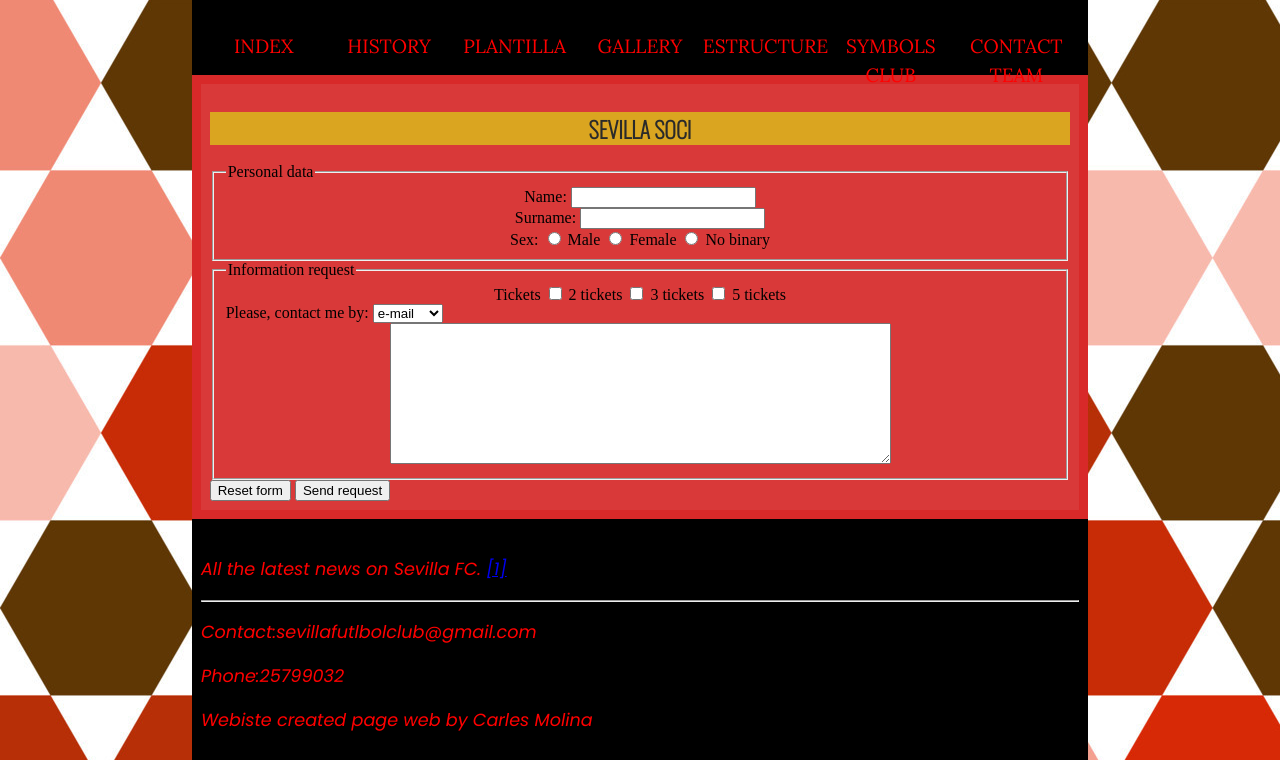
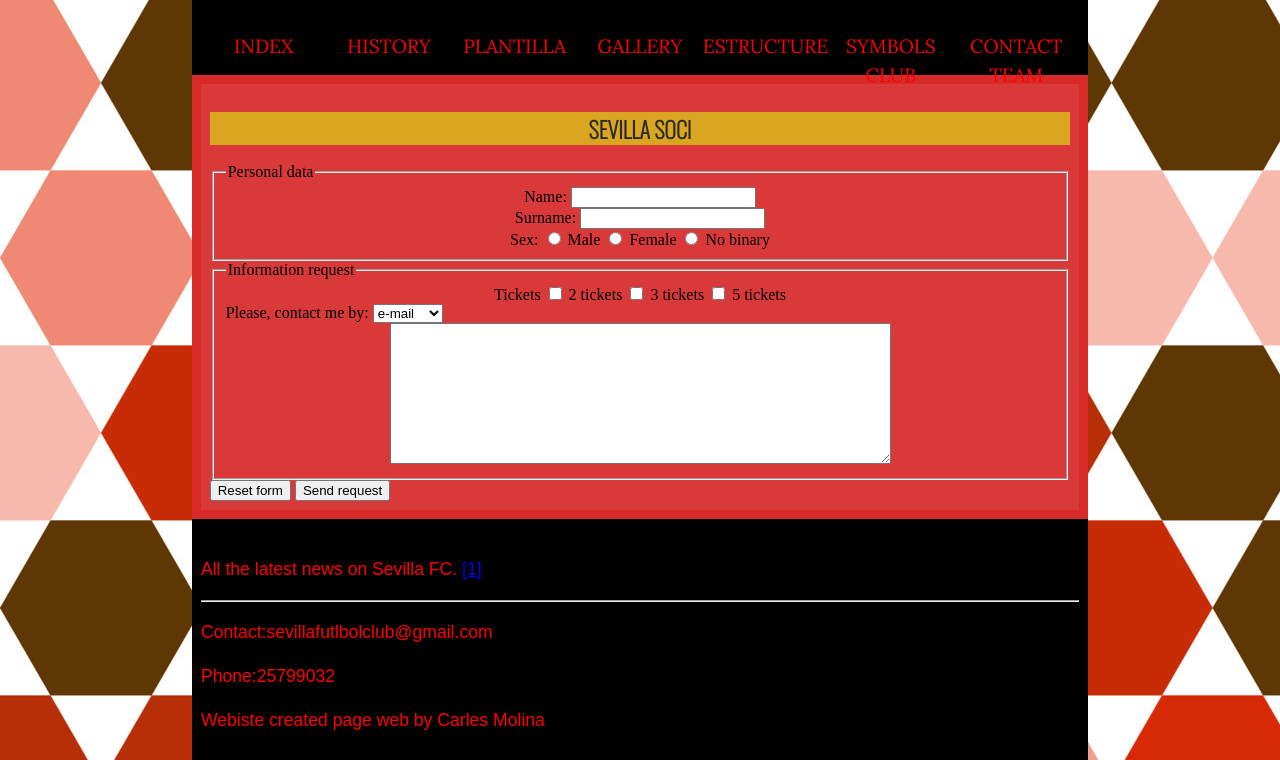
Before and after one commit to carmol02/11-carles-mlins, a plain HTML site: page Formulario.html in a window 1280 px wide. Shown: the part 92-852 px from the top of the page. Drawn offline with nearby package versions, Linux system fonts and the light colour scheme; a web font is replaced by a local one.

Commit message:
arreglado fallo de duplicidad en el formulario en una fuente

```diff
--- a/Formulario.html
+++ b/Formulario.html
@@ -7,8 +7,7 @@
         <link rel="stylesheet" href="style/style.css" type="text/css">
         <link rel="preconnect" href="https://fonts.googleapis.com">
         <link rel="preconnect" href="https://fonts.gstatic.com" crossorigin>
-        <link href="https://fonts.googleapis.com/css2?family=Poppins:ital@1&display=swap" rel="stylesheet"
-                rel="preconnect" href="https://fonts.googleapis.com">
+        <link href="https://fonts.googleapis.com/css2?family=Poppins:ital@1&display=swap" rel="preconnect" >
         <link rel="preconnect" href="https://fonts.gstatic.com" crossorigin>
         <link href="https://fonts.googleapis.com/css2?family=Oswald:wght@200&display=swap" rel="stylesheet">
         <link rel="preconnect" href="https://fonts.googleapis.com">
@@ -18,6 +17,7 @@
 </head>
 
 <body>
+
         <header>
                 <h1><a href="Index.html"><u>Sevilla FC</u></a></h1>
                 <img src="Imagenes/Sevilla.jpeg" alt="Sevilla.jpeg">
--- a/style/style.css
+++ b/style/style.css
@@ -245,7 +245,6 @@ header {
   display: flex;
   justify-content: left;
   height: 300px;
-  border:
 
 }
 
```
